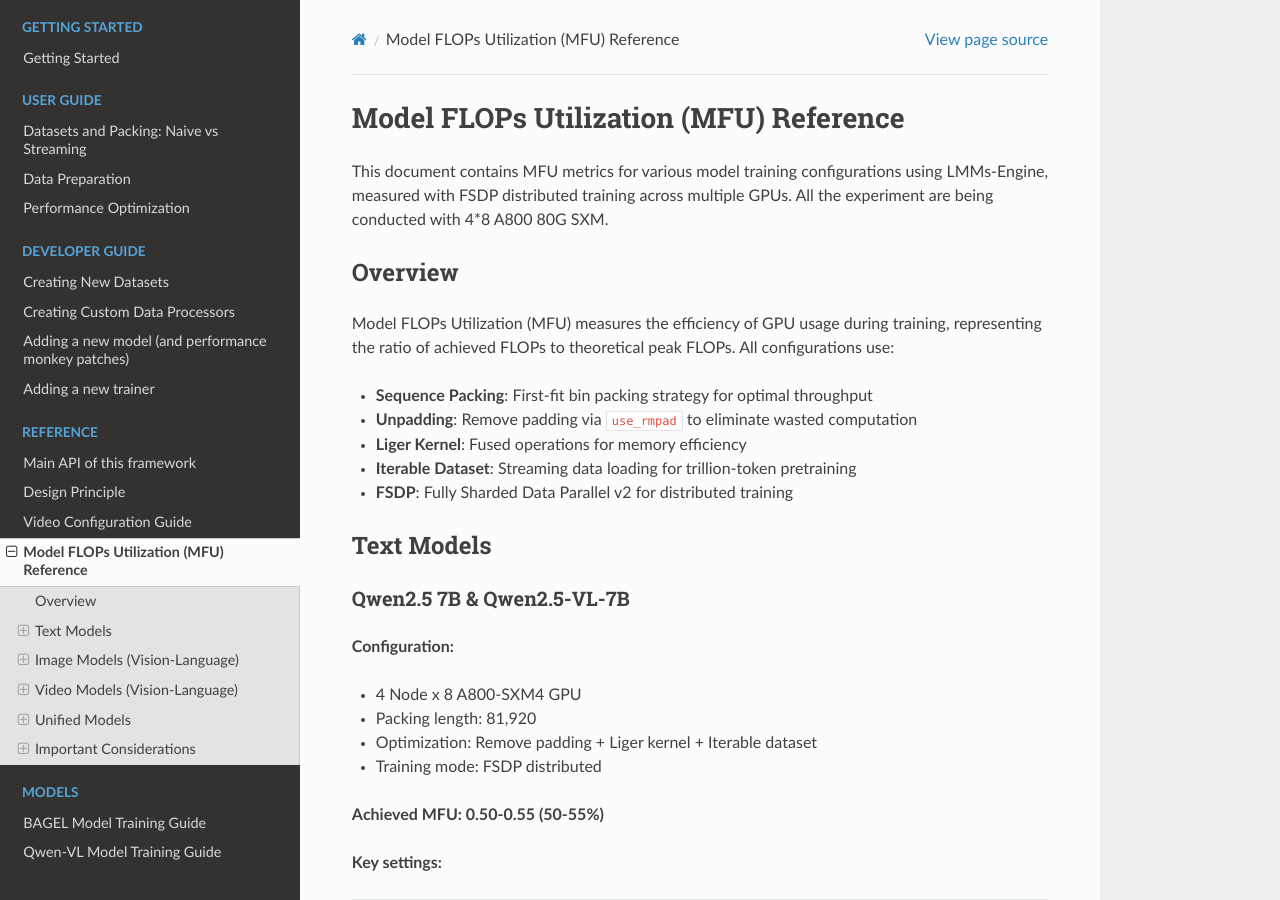
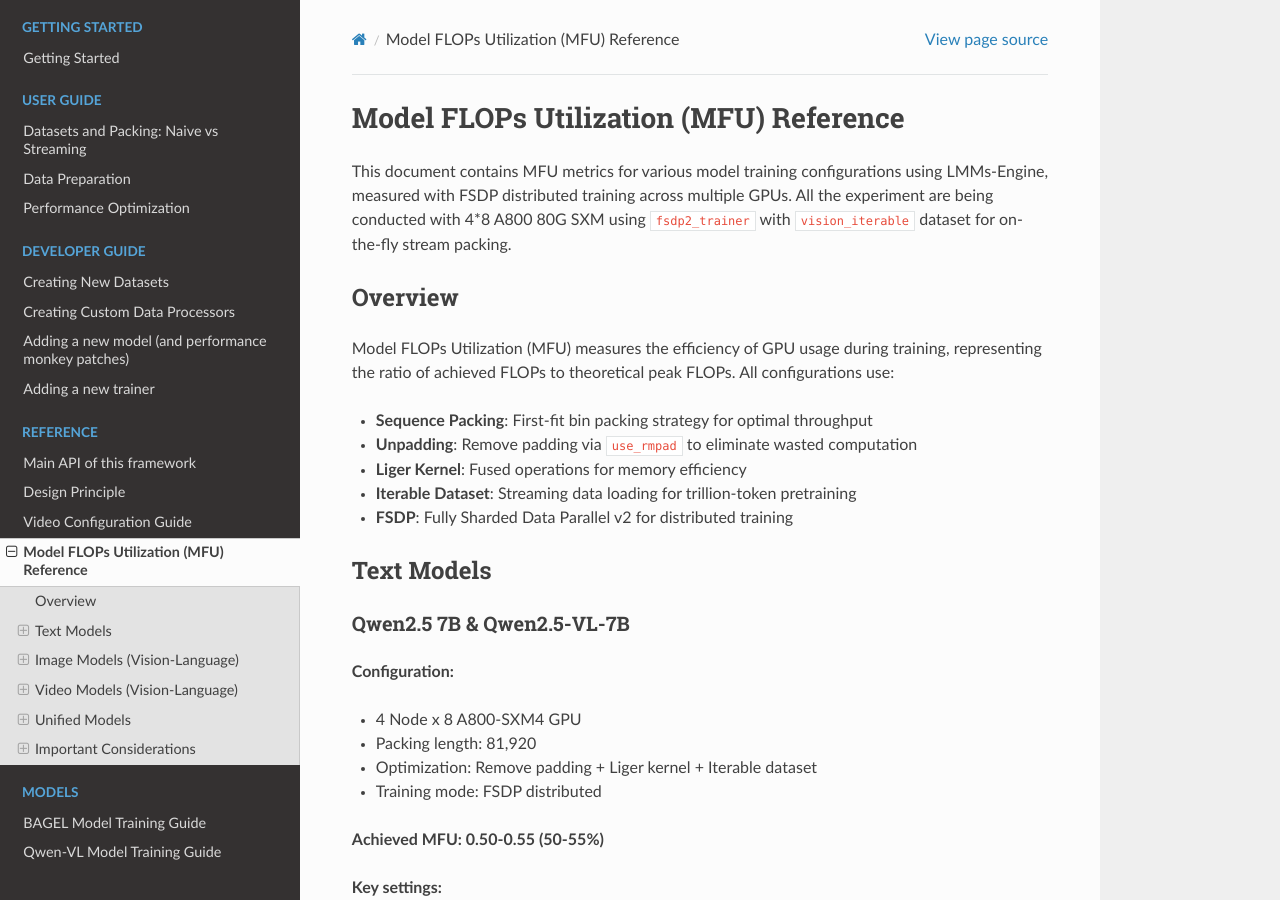
Before and after one commit to leo1oel/lmms-engine, a Sphinx documentation site: the page built from docs/reference/mfu.md, in a window 1280 px wide and 900 px high. Built offline with Sphinx 7.4.7 and the Read the Docs theme 3.1.0, drawn with Linux system fonts in a browser that asks for light colours.

Commit message:
Enhance MFU reference document introduction (#82)
Expanded the introduction to include details about the dataset and training method used.

```diff
--- a/docs/reference/mfu.md
+++ b/docs/reference/mfu.md
@@ -1,6 +1,6 @@
 # Model FLOPs Utilization (MFU) Reference
 
-This document contains MFU metrics for various model training configurations using LMMs-Engine, measured with FSDP distributed training across multiple GPUs. All the experiment are being conducted with 4*8 A800 80G SXM.
+This document contains MFU metrics for various model training configurations using LMMs-Engine, measured with FSDP distributed training across multiple GPUs. All the experiment are being conducted with 4*8 A800 80G SXM using `fsdp2_trainer` with `vision_iterable` dataset for on-the-fly stream packing.
 
 ## Overview
 
```
